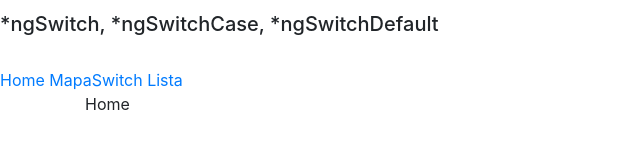
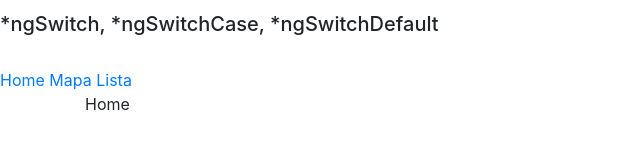
Before and after one commit to KRochaS/CURSO-ANGULAR, an Angular app in the folder diretivas/: page / in a window 1280 px wide. Shown: the part 226-374 px from the top of the page, without its empty margins (0-640 px from the left). Built offline with nearby package versions, Linux system fonts and the light colour scheme.

Commit message:
Update diretiva-ngswitch.component.html

```diff
--- a/diretivas/src/app/diretiva-ngswitch/diretiva-ngswitch.component.html
+++ b/diretivas/src/app/diretiva-ngswitch/diretiva-ngswitch.component.html
@@ -6,7 +6,7 @@
 <nav class="nav">
   <div class="nav-bar">
    	<a  href="#" class="nav-item" (click)="aba = 'home'"> Home</a>
-		<a  href="#" class="nav-item" (click)="aba = 'mapa'"> MapaSwitch</a>
+		<a  href="#" class="nav-item" (click)="aba = 'mapa'"> Mapa</a>
 		<a  href="#" class="nav-item" (click)="aba = 'lista'"> Lista</a>
 
 	</div>
```
